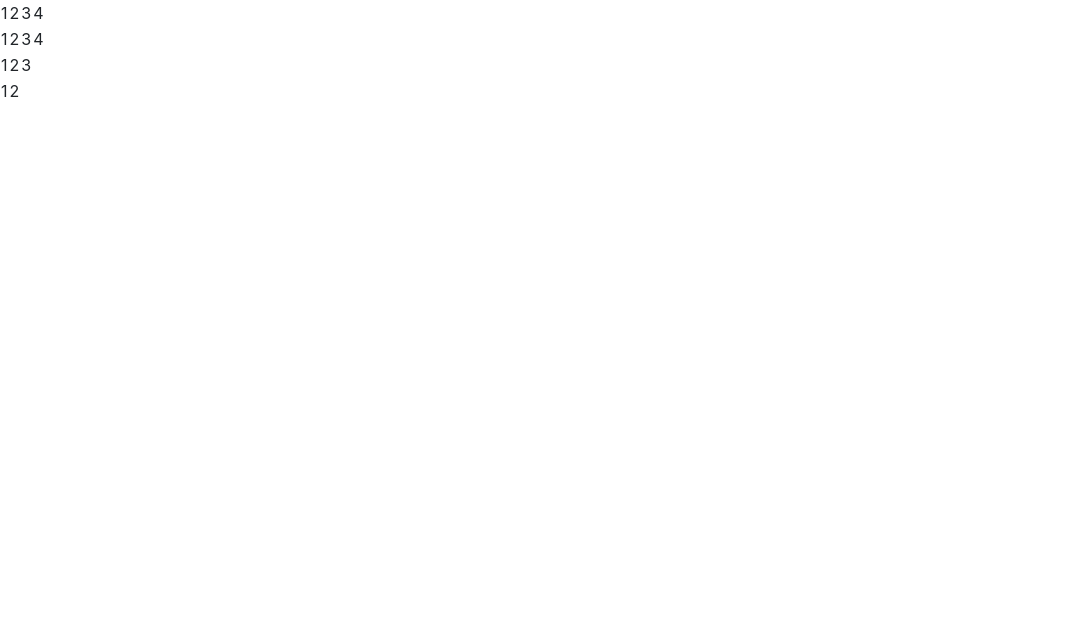
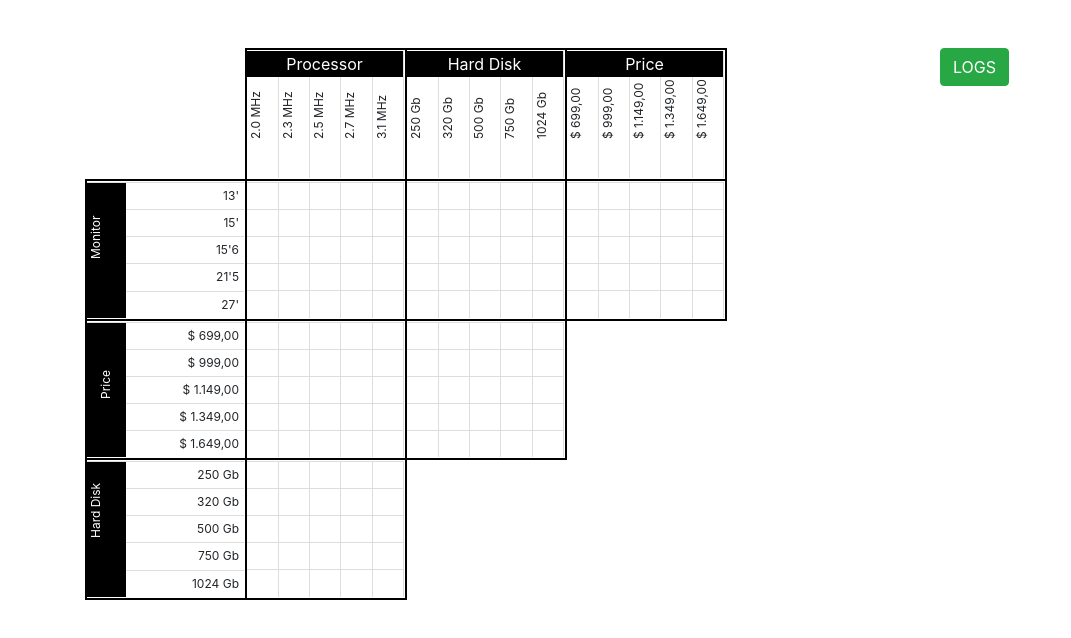
Before and after one commit to alexandreboudet/NoProblemo, a plain HTML site: page src/front/index.html in a window 1280 px wide. Shown: the whole page, without its empty margins (0-1071 px from the left). Drawn offline with nearby package versions, Linux system fonts and the light colour scheme.

Commit message:
added functionnal puzzle view

```diff
--- a/src/front/index.html
+++ b/src/front/index.html
@@ -13,17 +13,28 @@
 <link rel="stylesheet" href="style.css" />
 <link rel="stylesheet" href="https://maxcdn.bootstrapcdn.com/bootstrap/4.0.0/css/bootstrap.min.css"
     integrity="sha384-Gn5384xqQ1aoWXA+058RXPxPg6fy4IWvTNh0E263XmFcJlSAwiGgFAW/dAiS6JXm" crossorigin="anonymous">
+<link rel="stylesheet" href="https://use.fontawesome.com/releases/v5.15.2/css/all.css" integrity="sha384-vSIIfh2YWi9wW0r9iZe7RJPrKwp6bG+s9QZMoITbCckVJqGCCRhc+ccxNcdpHuYu" crossorigin="anonymous">
+
+
 
 
 <head>
-    <title>Ouient</title>
+    <title>Personal Computer</title>
 </head>
 
 <body>
 
-    <div id="personalComputerPuzzle">
+    <div class="container">
+        <div class="row mt-5">
+            <div class="col-md-8"  id="personalComputerPuzzle">
 
+            </div>
+            <div class="col-md-3 offset-md-1">
+                <button class="btn btn-md btn-success" id="logs">LOGS</button>
+            </div>
+        </div>
     </div>
+
 </body>
 
 </html>
--- a/src/front/puzzle.js
+++ b/src/front/puzzle.js
@@ -1,4 +1,16 @@
 $(document).ready(() => {
+
+    $("#logs").click(() => {
+        console.table(personalComputerStructureData);
+    });
+
+    // Init
+
+
+    let outputData = [
+
+    ];
+
 
     const monitorHeader = {
         title : "Monitor",
@@ -25,7 +37,40 @@ $(document).ready(() => {
         [false,false,false,false,false]
     ];
 
+    const generateRowHeaderTable = (headerData) => {
+        let generatedTable = "<table class=\"top-table\"><tbody><tr><td colspan=\"5\">"+headerData.title+"</td></tr>";
+        headerData.labelList.forEach((label) => {
+            generatedTable += "<td class='stickLeft'><div class=\"vertical\">"+label+"</div></td>";
+        })
+        generatedTable += "</tr></tbody></table>";
+        return generatedTable;
+    }
+
+    const generateColumnHeaderTable = (headerData) => {
+        let generatedTable = "<table class=\"side-table\"><tbody><tr><td rowspan=\"5\"><div class=\"vertical\">"+headerData.title+"</div></td><td>"+headerData.labelList[0]+"</td></tr>";
+        headerData.labelList.forEach((label,index) => {
+            if(index>0)
+                generatedTable += "<tr><td>"+label+"</td></tr>";
+        })
+        generatedTable += "</tbody></table>";
+        return generatedTable;
+    }
+
+    const generateInnerFiveByFiveTable = (parentIndex, childIndex) => {
+        let generatedTable = "<table class=\"middle-table\"><tbody>";
+        personalComputerStructureData[parentIndex][childIndex].centerDatatable.valueList.forEach((row, rowIndex)=> {
+            generatedTable += "<tr>";
+            row.forEach((cell, cellIndex) => {
+                generatedTable += "<td colspan=\"1\" tableRowIndex='"+parentIndex+"' tableColumnIndex='"+childIndex+"' cellRowIndex='"+rowIndex+"' cellColumnIndex='"+cellIndex+"'  style='text-align: center;'></td>";
+            })
+            generatedTable += "</tr>";
+        });
+        generatedTable += "</tbody></table>";
+        return generatedTable;
+    }
+
     let personalComputerStructureData = [
+        [
             {
                 leftPane : monitorHeader,
                 upperPane : processorHeader,
@@ -47,6 +92,8 @@ $(document).ready(() => {
                     valueList : generateFiveByFiveEmptyTab()
                 }
             },
+        ],
+        [
             {
                 leftPane : priceHeader,
                 upperPane : processorHeader,
@@ -61,6 +108,8 @@ $(document).ready(() => {
                     valueList : generateFiveByFiveEmptyTab()
                 }
             },
+        ],
+        [
             {
                 leftPane : hardDiskHeader,
                 upperPane : processorHeader,
@@ -69,41 +118,84 @@ $(document).ready(() => {
                 }
             },
         ]
+    ]
 
 
     $("#personalComputerPuzzle").append(
         "<table>"+
-            "<tbody>"+
-                "<tr id='firstRow'>"+
-                    "<td class='1'></td>"+
-                    "<td class='2'></td>"+
-                    "<td class='3'></td>"+
-                    "<td class='4'></td>"+
+            "<tbody class='fixedCell'>"+
+                "<tr>"+
+                    "<td></td>"+
+                    "<td></td>"+
+                    "<td></td>"+
+                    "<td></td>"+
                 "</tr>"+
-                "<tr id='secondRow'>"+
-                    "<td class='1'></td>"+
-                    "<td class='2'></td>"+
-                    "<td class='3'></td>"+
-                    "<td class='4'></td>"+
+                "<tr>"+
+                    "<td></td>"+
+                    "<td></td>"+
+                    "<td></td>"+
+                    "<td></td>"+
                 "</tr>"+
-                "<tr id='thirdRow'>"+
-                    "<td class='1'></td>"+
-                    "<td class='2'></td>"+
-                    "<td class='3'></td>"+
+                "<tr>"+
+                    "<td></td>"+
+                    "<td></td>"+
+                    "<td></td>"+
                 "</tr>"+
-                "<tr id='fourthRow'>"+
-                    "<td class='1'></td>"+
-                    "<td class='2'></td>"+
+                "<tr>"+
+                    "<td></td>"+
+                    "<td></td>"+
                 "</tr>"+
             "</tbody>"+
         "</table>"
     );
+
     $("div#personalComputerPuzzle > table > tbody > tr").each(function (parentIndex) {
         $(this).children().each(function (childIndex) {
-            console.log("chained index : "+parentIndex+"-"+childIndex);
-            $(this).append($(this).attr('class'));
+            if(parentIndex == 0) { // Upper row
+                if(childIndex == 0) { // First Cell -> To be empty
+                    $(this).css("border","0")
+                } else {
+                    //console.log(personalComputerStructureData[0][childIndex-1].upperPane);
+                    $(this).append(generateRowHeaderTable(personalComputerStructureData[0][childIndex-1].upperPane));
+                }
+            } else if(childIndex == 0) { // Left Column excepting upper left one
+                $(this).append(generateColumnHeaderTable(personalComputerStructureData[parentIndex-1][0].leftPane));
+            } else { // inner Table
+                $(this).append(generateInnerFiveByFiveTable(parentIndex-1,childIndex-1));
+            }
         });
     });
 
 
+    const correct = '<i class="fas fa-check green"></i>';
+    const wrong = '<i class="fas fa-times red"></i>';
+    // Data Processing
+
+    $('td[tableRowIndex]').click(function () {
+        const tableRowIndex = $(this).attr("tableRowIndex");
+        const tableColumnIndex = $(this).attr("tableColumnIndex");
+        const cellRowIndex = $(this).attr("cellRowIndex");
+        const cellColumnIndex =  $(this).attr("cellColumnIndex");
+        console.log(tableRowIndex+tableColumnIndex+cellRowIndex+cellColumnIndex);
+        if(!$(this).html()) {
+            $(this).html(wrong);
+        } else if($(this).html() == wrong){
+            $("td[tableRowIndex='"+tableRowIndex+"'][tableColumnIndex='"+tableColumnIndex+"'][cellRowIndex='"+cellRowIndex+"']").each(function (parentIndex) {
+                $(this).html(wrong);
             });
+            $("td[tableRowIndex='"+tableRowIndex+"'][tableColumnIndex='"+tableColumnIndex+"'][cellColumnIndex='"+cellColumnIndex+"']").each(function (parentIndex) {
+                $(this).html(wrong);
+            });
+            $(this).html(correct);
+        } else {
+            $("td[tableRowIndex='"+tableRowIndex+"'][tableColumnIndex='"+tableColumnIndex+"'][cellRowIndex='"+cellRowIndex+"']").each(function (parentIndex) {
+                $(this).html("");
+            });
+            $("td[tableRowIndex='"+tableRowIndex+"'][tableColumnIndex='"+tableColumnIndex+"'][cellColumnIndex='"+cellColumnIndex+"']").each(function (parentIndex) {
+                $(this).html("");
+            });
+            $(this).html("");
+        }
+    });
+
+});
--- a/src/front/style.css
+++ b/src/front/style.css
@@ -1,5 +1,9 @@
 .vertical {
+  display: inline-block !important;
+  white-space: nowrap;
   transform: translate(0%, 100%) rotate(-90deg);
+  transform-origin: 0 0;
+  font-size: 0.75rem;
 }
 
 .top-table {
@@ -7,3 +11,86 @@
   width: 100%;
   height: 100%;
 }
+
+table .top-table tr td {
+  border: none;
+  border-right: 1px solid #ddd !important;
+}
+
+table .side-table tr td {
+  border: none;
+  border-top: 1px solid #ddd !important;
+}
+
+table .middle-table tr td {
+  border: none;
+  border-top: 1px solid #ddd !important;
+  border-right: 1px solid #ddd !important;
+}
+
+.side-table {
+  table-layout: fixed;
+  width: 100%;
+  height: 100%;
+}
+
+td[tableRowIndex] {
+  height: 27px !important;
+}
+
+td[tableRowIndex]:hover {
+  cursor: pointer;
+  background-color: #eee;
+}
+
+table .middle-table {
+  table-layout: fixed;
+  width: 100%;
+  height: 100%;
+}
+
+.fixedCell > tr > td {
+  width: 160px;
+  height: 131px;
+}
+
+td {
+  border: 2px solid #000;
+  padding-left: 0 !important;
+}
+
+.red {
+  color: red;
+}
+
+.green {
+  color: limegreen;
+}
+
+table {
+  border-collapse: collapse;
+}
+
+table .top-table tr:first-child td {
+  text-align: center;
+  height: 20%;
+  background-color: #000;
+  color: #fff;
+}
+
+table .side-table tr:first-child td:first-child {
+  display: table-cell;
+  width: 25%;
+  background-color: #000;
+  color: #fff;
+  padding: 0;
+}
+
+table .side-table tr td {
+  font-size: 0.75rem;
+  text-align: right;
+  padding: 0 5px;
+  width: 75%;
+  white-space: nowrap;
+  overflow: hidden;
+}
```
Lines whose indentation alone changed are shown as unchanged.
